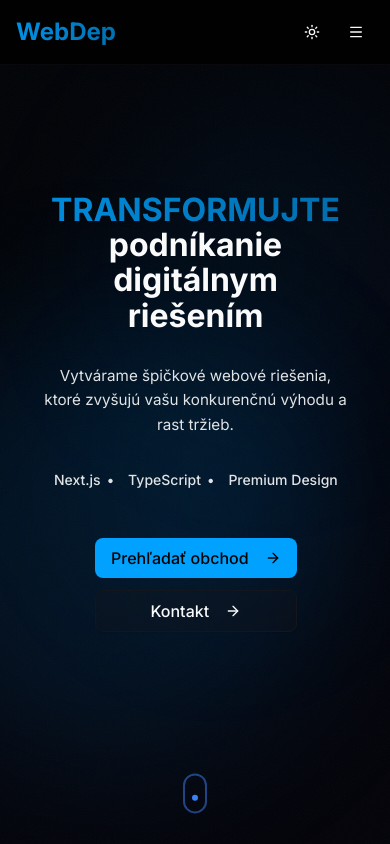
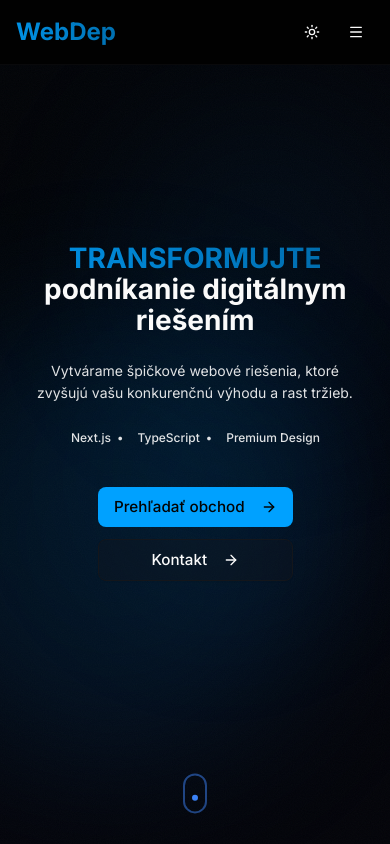
Before and after one commit to marek6296/mywebdep, a Next.js app: page / in a window 390 px wide. Shown: the top 844 px of the page. Built offline with nearby package versions, Linux system fonts and the light colour scheme.

Commit message:
Fix: Úplne fixovaný scroll indikátor a text - word-wrap, overflow, fixné pozície

```diff
--- a/components/sections/hero.tsx
+++ b/components/sections/hero.tsx
@@ -25,9 +25,9 @@ export function Hero() {
   })
 
   return (
-    <section ref={sectionRef} className="relative h-screen flex items-center justify-center overflow-hidden" style={{ minHeight: "100vh", height: "100vh" }}>
+    <section ref={sectionRef} className="relative h-screen flex items-center justify-center overflow-hidden" style={{ minHeight: "100vh", height: "100vh", width: "100vw", position: "relative" }}>
       {/* Animated Background */}
-      <div className="absolute inset-0 bg-gradient-animated noise-overlay" style={{ position: "fixed", top: 0, left: 0, right: 0, bottom: 0, zIndex: 0 }} />
+      <div className="absolute inset-0 bg-gradient-animated noise-overlay" style={{ position: "absolute", top: 0, left: 0, right: 0, bottom: 0, zIndex: 0, width: "100%", height: "100%" }} />
 
       {/* Floating Elements */}
       <FloatingElements />
@@ -40,22 +40,29 @@ export function Hero() {
                   willChange: "opacity, transform",
                   transform: "translate3d(0, 0, 0)",
                   backfaceVisibility: "hidden",
-                  width: "90%",
+                  width: "100%",
                   maxWidth: "1200px",
                   height: "100vh",
-                  padding: "80px 20px 100px 20px",
+                  padding: "80px 16px 100px 16px",
                   margin: "0 auto",
+                  boxSizing: "border-box",
+                  overflow: "hidden",
                 }}
               >
-        <div className="flex flex-col items-center justify-center" style={{ width: "100%", maxWidth: "900px", gap: "32px" }}>
+        <div className="flex flex-col items-center justify-center" style={{ width: "100%", maxWidth: "900px", gap: "24px", boxSizing: "border-box" }}>
           <TextReveal>
             <motion.h1
               className="font-bold leading-tight text-center"
               style={{
-                fontSize: "clamp(2rem, 6vw, 4.5rem)",
+                fontSize: "clamp(1.75rem, 5vw, 4rem)",
                 width: "100%",
+                maxWidth: "100%",
                 margin: "0 auto",
                 lineHeight: "1.1",
+                wordWrap: "break-word",
+                overflowWrap: "break-word",
+                boxSizing: "border-box",
+                padding: "0 8px",
               }}
             >
               <motion.span
@@ -97,11 +104,15 @@ export function Hero() {
             <motion.p
               className="text-foreground/90 leading-relaxed text-center"
               style={{
-                fontSize: "clamp(0.95rem, 2.5vw, 1.25rem)",
+                fontSize: "clamp(0.875rem, 2vw, 1.125rem)",
                 width: "100%",
                 maxWidth: "700px",
                 margin: "0 auto",
                 lineHeight: "1.6",
+                wordWrap: "break-word",
+                overflowWrap: "break-word",
+                boxSizing: "border-box",
+                padding: "0 8px",
               }}
             >
               Vytvárame špičkové webové riešenia, ktoré zvyšujú vašu konkurenčnú výhodu a rast tržieb.
@@ -112,9 +123,12 @@ export function Hero() {
             <motion.div
               className="text-foreground/90 flex flex-wrap gap-2 justify-center"
               style={{
-                fontSize: "clamp(0.875rem, 1.5vw, 1rem)",
+                fontSize: "clamp(0.75rem, 1.5vw, 0.95rem)",
                 width: "100%",
+                maxWidth: "100%",
                 margin: "0 auto",
+                boxSizing: "border-box",
+                padding: "0 8px",
               }}
               initial="hidden"
               whileInView="visible"
@@ -155,14 +169,15 @@ export function Hero() {
                 maxWidth: "550px",
                 margin: "0 auto",
                 paddingTop: "16px",
+                boxSizing: "border-box",
               }}
             >
               <motion.div
                 whileHover={{ scale: 1.05 }}
                 whileTap={{ scale: 0.95 }}
-                style={{ width: "100%", maxWidth: "250px" }}
+                style={{ width: "100%", maxWidth: "250px", boxSizing: "border-box" }}
               >
-                <Button asChild size="lg" className="text-base px-6 py-5 w-full group relative overflow-hidden bg-primary hover:bg-primary/90 text-primary-foreground" style={{ fontSize: "1rem", minWidth: "200px" }}>
+                <Button asChild size="lg" className="text-base px-6 py-5 w-full group relative overflow-hidden bg-primary hover:bg-primary/90 text-primary-foreground" style={{ fontSize: "0.95rem", minWidth: "180px", maxWidth: "100%", boxSizing: "border-box" }}>
                   <Link href="/obchod">
                     <motion.span
                       className="absolute inset-0 bg-gradient-to-r from-primary/20 to-transparent opacity-0 group-hover:opacity-100 transition-opacity"
@@ -183,9 +198,9 @@ export function Hero() {
               <motion.div
                 whileHover={{ scale: 1.05 }}
                 whileTap={{ scale: 0.95 }}
-                style={{ width: "100%", maxWidth: "250px" }}
+                style={{ width: "100%", maxWidth: "250px", boxSizing: "border-box" }}
               >
-                <Button asChild variant="outline" size="lg" className="text-base px-6 py-5 w-full group border-primary/50 bg-background/50 hover:bg-background/80" style={{ fontSize: "1rem", minWidth: "200px" }}>
+                <Button asChild variant="outline" size="lg" className="text-base px-6 py-5 w-full group border-primary/50 bg-background/50 hover:bg-background/80" style={{ fontSize: "0.95rem", minWidth: "180px", maxWidth: "100%", boxSizing: "border-box" }}>
                   <Link href="/contact">
                     Kontakt
                     <ArrowRight className="ml-2 h-4 w-4 group-hover:translate-x-1 transition-transform" />
@@ -198,28 +213,28 @@ export function Hero() {
       </motion.div>
 
       {/* Scroll Indicator */}
-      <motion.div
-        initial="hidden"
-        whileInView="visible"
-        viewport={{ once: true, margin: "0px", amount: 0.25 }}
-        variants={{
-          hidden: { opacity: 0 },
-          visible: { opacity: 1 },
-        }}
-        transition={{ duration: 0.6, delay: 1 }}
+      <div
         style={{
-          position: "fixed",
+          position: "absolute",
           bottom: "40px",
           left: "50%",
           transform: "translateX(-50%)",
           zIndex: 30,
           width: "24px",
           height: "40px",
+          pointerEvents: "none",
         }}
       >
         <motion.div
-          animate={{ y: [0, 10, 0] }}
-          transition={{ duration: 2, repeat: Infinity }}
+          initial={{ opacity: 0 }}
+          animate={{
+            opacity: 1,
+            y: [0, 10, 0]
+          }}
+          transition={{
+            opacity: { duration: 0.6, delay: 1 },
+            y: { duration: 2, repeat: Infinity }
+          }}
           style={{
             width: "24px",
             height: "40px",
@@ -229,6 +244,7 @@ export function Hero() {
             justifyContent: "center",
             alignItems: "flex-start",
             paddingTop: "8px",
+            position: "relative",
           }}
         >
           <motion.div
@@ -239,10 +255,11 @@ export function Hero() {
               height: "6px",
               backgroundColor: "rgb(59, 130, 246)",
               borderRadius: "9999px",
+              position: "relative",
             }}
           />
         </motion.div>
-      </motion.div>
+      </div>
     </section>
   )
 }
```
